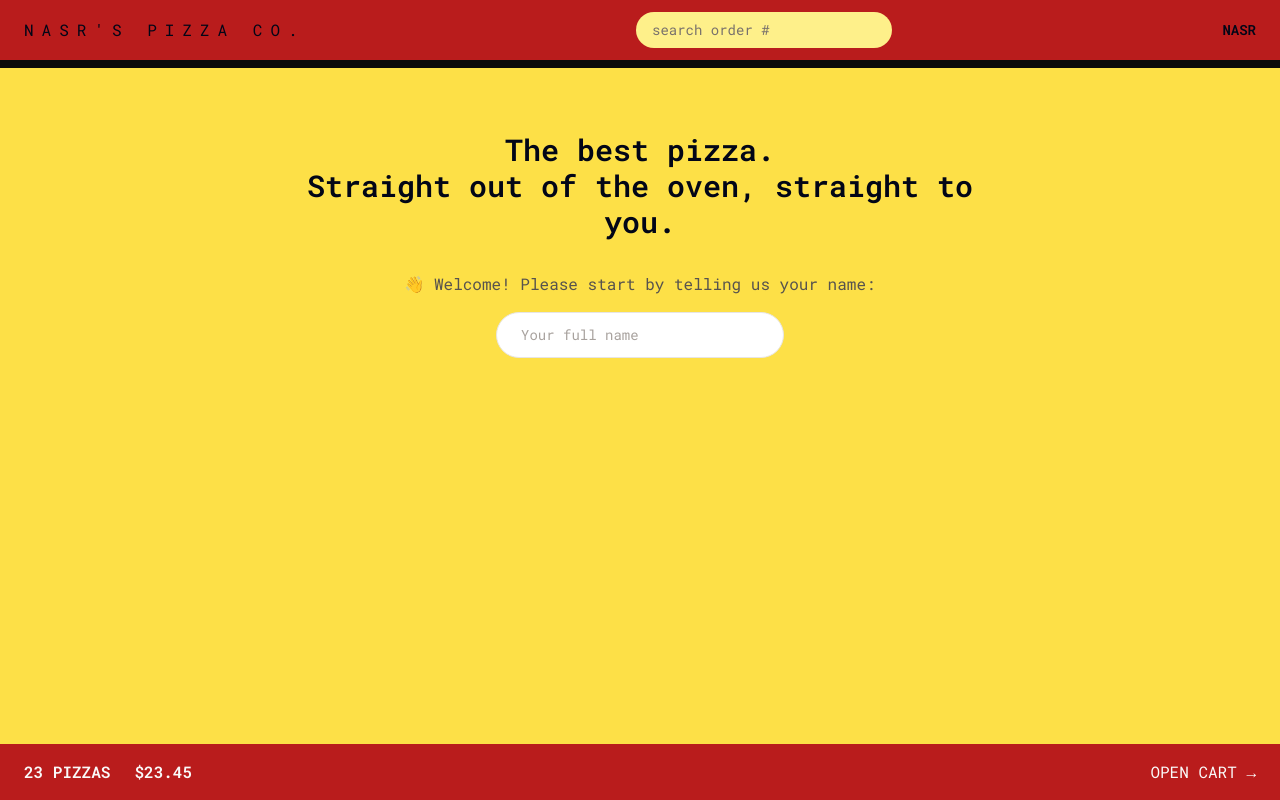
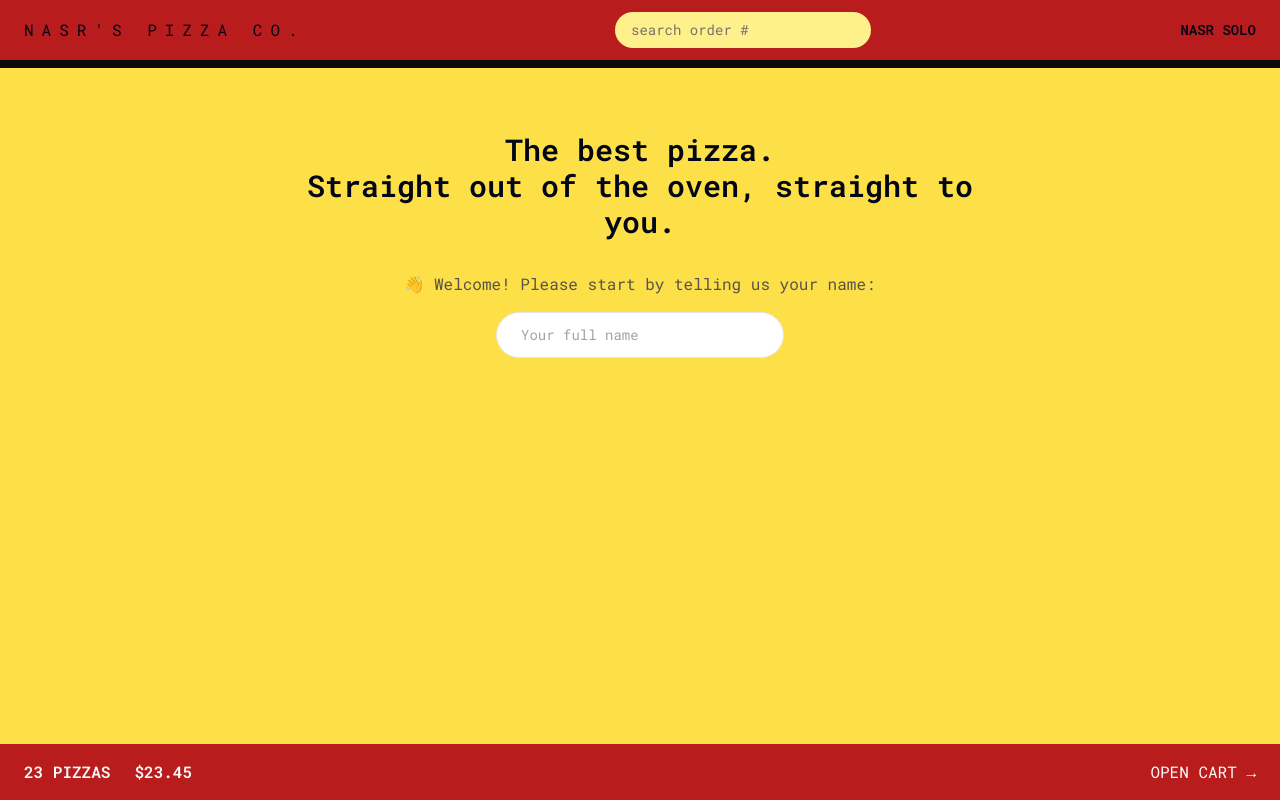
Before and after one commit to hansolo-N/fast-Pizza, a React (Vite) app: page / in a window 1280 px wide. Built offline with nearby package versions, Linux system fonts and the light colour scheme.

Commit message:
created userSlice using redux:

```diff
--- a/package.json
+++ b/package.json
@@ -10,8 +10,10 @@
     "preview": "vite preview"
   },
   "dependencies": {
+    "@reduxjs/toolkit": "^1.9.7",
     "react": "^18.2.0",
     "react-dom": "^18.2.0",
+    "react-redux": "^8.1.3",
     "react-router-dom": "^6.17.0"
   },
   "devDependencies": {
--- a/src/App.jsx
+++ b/src/App.jsx
@@ -7,6 +7,9 @@
 import CreateOrder,{action as createOrderAction} from './features/order/CreateOrder'
 import AppLayout from './features/ui/AppLayout'
 import Error from './features/ui/Error'
+
+
+
 
 const router = createBrowserRouter([
   {
--- a/src/features/user/Username.jsx
+++ b/src/features/user/Username.jsx
@@ -1,8 +1,10 @@
 import React from 'react'
+import { useSelector} from 'react-redux/es/hooks/useSelector'
 
 function Nasr() {
+  const username = useSelector(state=>state.user.username)
   return (
-    <div className='text-sm font-semibold md:block'>Nasr</div>
+    <div className='text-sm font-semibold md:block'>{username}</div>
   )
 }
 
--- a/src/features/user/userSlice.js
+++ b/src/features/user/userSlice.js
@@ -1,3 +1,5 @@
+import { createSlice } from "@reduxjs/toolkit";
+
 function getPosition() {
   return new Promise(function (resolve, reject) {
     navigator.geolocation.getCurrentPosition(resolve, reject);
@@ -19,3 +21,24 @@
   // 3) Then we return an object with the data that we are interested in
   return { position, address };
 }
+
+
+const initialState = {
+  username: 'Nasr Solo',
+
+}
+
+const userSlice = createSlice({
+  name:'user',
+  initialState:initialState,
+  reducers:{
+    updateName(state,action){
+      state.username = action.payload;
+
+    }
+  }
+})
+
+export const {updateName} = userSlice.actions
+
+export default userSlice.reducer
--- a/src/main.jsx
+++ b/src/main.jsx
@@ -1,11 +1,15 @@
 import React from 'react'
 import ReactDOM from 'react-dom/client'
 import App from './App.jsx'
+import { Provider } from 'react-redux'
+import './index.css'
 
-import './index.css'
+import store from './store'
 
 ReactDOM.createRoot(document.getElementById('root')).render(
   <React.StrictMode>
-    <App />
+    <Provider store={store}>
+      <App />
+    </Provider>
   </React.StrictMode>,
 )
--- /dev/null
+++ b/src/store.js
@@ -0,0 +1,10 @@
+import { configureStore } from "@reduxjs/toolkit";
+import userReducer from "./features/user/userSlice"
+
+ const store = configureStore({
+    reducer :{
+        user: userReducer
+    }
+ })
+
+ export default store
```
Also changed, not shown: 1 other file (tests, documents, lock files or other folders).
